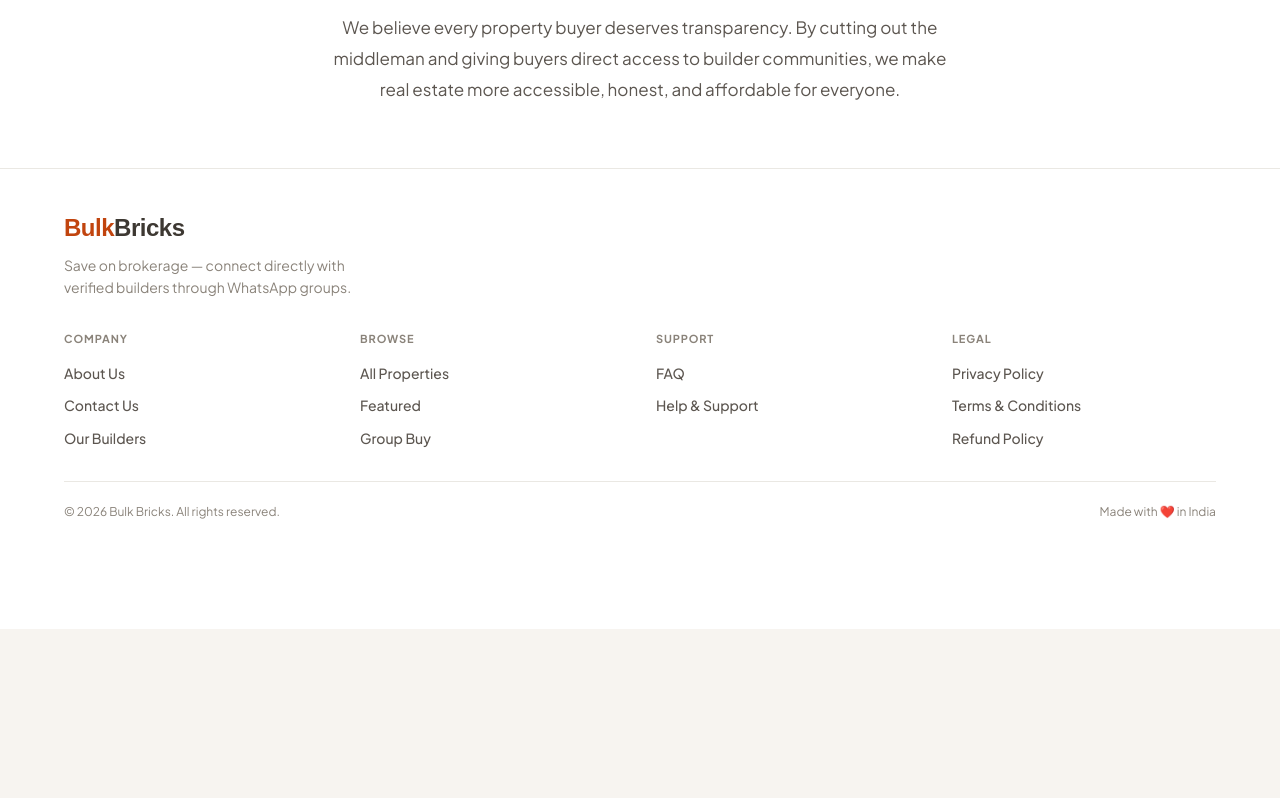
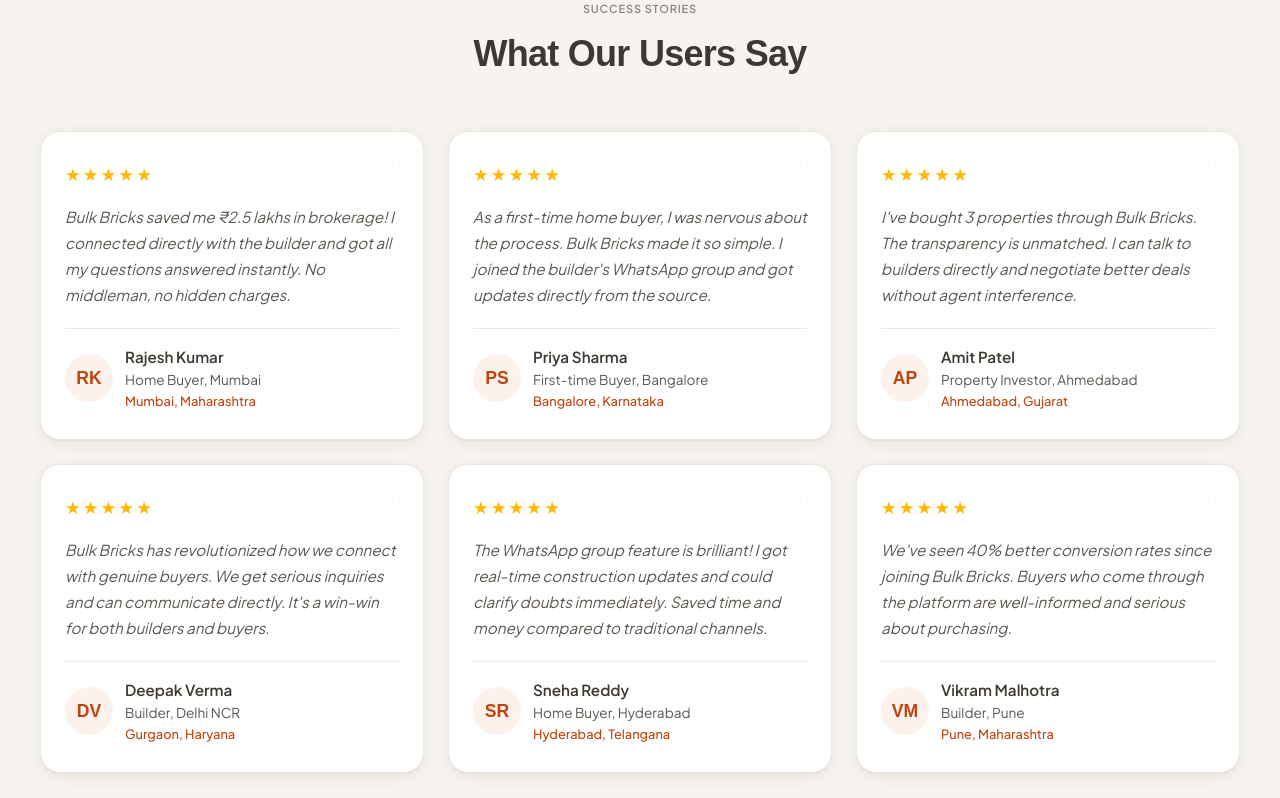
Before and after one commit to Broker-App/bulk-bricks-customer, a Next.js app: page /about in a window 1280 px wide. Shown: the part 1322-2120 px from the top of the page. Before the commit the page ends 1951 px from the top, so only its background shows below. Built offline with nearby package versions, Linux system fonts and the light colour scheme; no server answers; a web font is replaced by a local one.

Commit message:
about page testimonials added

```diff
--- a/app/about/page.tsx
+++ b/app/about/page.tsx
@@ -31,6 +31,51 @@
   { label: 'Verified Builders',  value: '100+' },
   { label: 'Brokerage Saved',    value: '₹0' },
   { label: 'Happy Customers',    value: '2K+' },
+];
+
+const TESTIMONIALS = [
+  {
+    name: 'Rajesh Kumar',
+    role: 'Home Buyer, Mumbai',
+    content: 'Bulk Bricks saved me ₹2.5 lakhs in brokerage! I connected directly with the builder and got all my questions answered instantly. No middleman, no hidden charges.',
+    rating: 5,
+    location: 'Mumbai, Maharashtra'
+  },
+  {
+    name: 'Priya Sharma',
+    role: 'First-time Buyer, Bangalore',
+    content: 'As a first-time home buyer, I was nervous about the process. Bulk Bricks made it so simple. I joined the builder\'s WhatsApp group and got updates directly from the source.',
+    rating: 5,
+    location: 'Bangalore, Karnataka'
+  },
+  {
+    name: 'Amit Patel',
+    role: 'Property Investor, Ahmedabad',
+    content: 'I\'ve bought 3 properties through Bulk Bricks. The transparency is unmatched. I can talk to builders directly and negotiate better deals without agent interference.',
+    rating: 5,
+    location: 'Ahmedabad, Gujarat'
+  },
+  {
+    name: 'Deepak Verma',
+    role: 'Builder, Delhi NCR',
+    content: 'Bulk Bricks has revolutionized how we connect with genuine buyers. We get serious inquiries and can communicate directly. It\'s a win-win for both builders and buyers.',
+    rating: 5,
+    location: 'Gurgaon, Haryana'
+  },
+  {
+    name: 'Sneha Reddy',
+    role: 'Home Buyer, Hyderabad',
+    content: 'The WhatsApp group feature is brilliant! I got real-time construction updates and could clarify doubts immediately. Saved time and money compared to traditional channels.',
+    rating: 5,
+    location: 'Hyderabad, Telangana'
+  },
+  {
+    name: 'Vikram Malhotra',
+    role: 'Builder, Pune',
+    content: 'We\'ve seen 40% better conversion rates since joining Bulk Bricks. Buyers who come through the platform are well-informed and serious about purchasing.',
+    rating: 5,
+    location: 'Pune, Maharashtra'
+  }
 ];
 
 export default function AboutPage() {
@@ -133,6 +178,120 @@
         </div>
       </section>
 
+      {/* Testimonials */}
+      <section style={{ padding: 'clamp(40px, 8vw, 80px) 24px', background: 'var(--color-canvas)' }}>
+        <div style={{ maxWidth: '1200px', margin: '0 auto' }}>
+          <p className="section-label" style={{ marginBottom: '8px', textAlign: 'center' }}>Success Stories</p>
+          <h2 style={{ fontFamily: 'var(--font-display)', fontSize: 'clamp(1.5rem, 3.5vw, 2.25rem)',
+            fontWeight: 700, color: 'var(--color-text-primary)', textAlign: 'center',
+            margin: '0 auto 48px', letterSpacing: '-0.02em', maxWidth: '500px' }}>
+            What Our Users Say
+          </h2>
+
+          <div style={{
+            display: 'grid',
+            gridTemplateColumns: 'repeat(auto-fit, minmax(350px, 1fr))',
+            gap: '24px'
+          }}>
+            {TESTIMONIALS.map((testimonial, index) => (
+              <div key={index} style={{
+                padding: '28px 24px',
+                background: 'var(--color-surface)',
+                borderRadius: 'var(--radius-xl)',
+                border: '1px solid var(--color-border-subtle)',
+                boxShadow: 'var(--shadow-card)',
+                position: 'relative',
+              }}>
+                {/* Quote icon */}
+                <div style={{
+                  position: 'absolute',
+                  top: '16px',
+                  right: '20px',
+                  fontSize: '2rem',
+                  color: 'var(--color-terra-muted)',
+                  fontFamily: 'Georgia, serif',
+                  opacity: 0.3,
+                }}>
+                  "
+                </div>
+
+                {/* Rating stars */}
+                <div style={{ marginBottom: '16px' }}>
+                  {[...Array(testimonial.rating)].map((_, i) => (
+                    <span key={i} style={{ color: '#FFB800', fontSize: '1.1rem', marginRight: '2px' }}>
+                      ★
+                    </span>
+                  ))}
+                </div>
+
+                {/* Testimonial content */}
+                <p style={{
+                  color: 'var(--color-text-secondary)',
+                  lineHeight: 1.7,
+                  fontSize: '0.95rem',
+                  margin: '0 0 20px',
+                  fontStyle: 'italic',
+                  position: 'relative',
+                  zIndex: 1,
+                }}>
+                  {testimonial.content}
+                </p>
+
+                {/* Author info */}
+                <div style={{
+                  display: 'flex',
+                  alignItems: 'center',
+                  gap: '12px',
+                  paddingTop: '16px',
+                  borderTop: '1px solid var(--color-border-subtle)'
+                }}>
+                  <div style={{
+                    width: '48px',
+                    height: '48px',
+                    borderRadius: '50%',
+                    background: 'var(--color-terra-muted)',
+                    display: 'flex',
+                    alignItems: 'center',
+                    justifyContent: 'center',
+                    color: 'var(--color-terra)',
+                    fontWeight: 700,
+                    fontSize: '1.1rem',
+                    fontFamily: 'var(--font-display)',
+                  }}>
+                    {testimonial.name.split(' ').map(n => n[0]).join('')}
+                  </div>
+                  <div>
+                    <p style={{
+                      margin: 0,
+                      fontWeight: 600,
+                      color: 'var(--color-text-primary)',
+                      fontSize: '0.95rem'
+                    }}>
+                      {testimonial.name}
+                    </p>
+                    <p style={{
+                      margin: 0,
+                      color: 'var(--color-text-secondary)',
+                      fontSize: '0.85rem'
+                    }}>
+                      {testimonial.role}
+                    </p>
+                    <p style={{
+                      margin: 0,
+                      color: 'var(--color-terra)',
+                      fontSize: '0.8rem',
+                      fontWeight: 500
+                    }}>
+                      {testimonial.location}
+                    </p>
+                  </div>
+                </div>
+              </div>
+            ))}
+          </div>
+        </div>
+      </section>
+
       {/* Mission */}
       <section style={{ padding: 'clamp(32px, 6vw, 64px) 24px', background: 'var(--color-surface)',
         borderTop: '1px solid var(--color-border-subtle)' }}>
```
